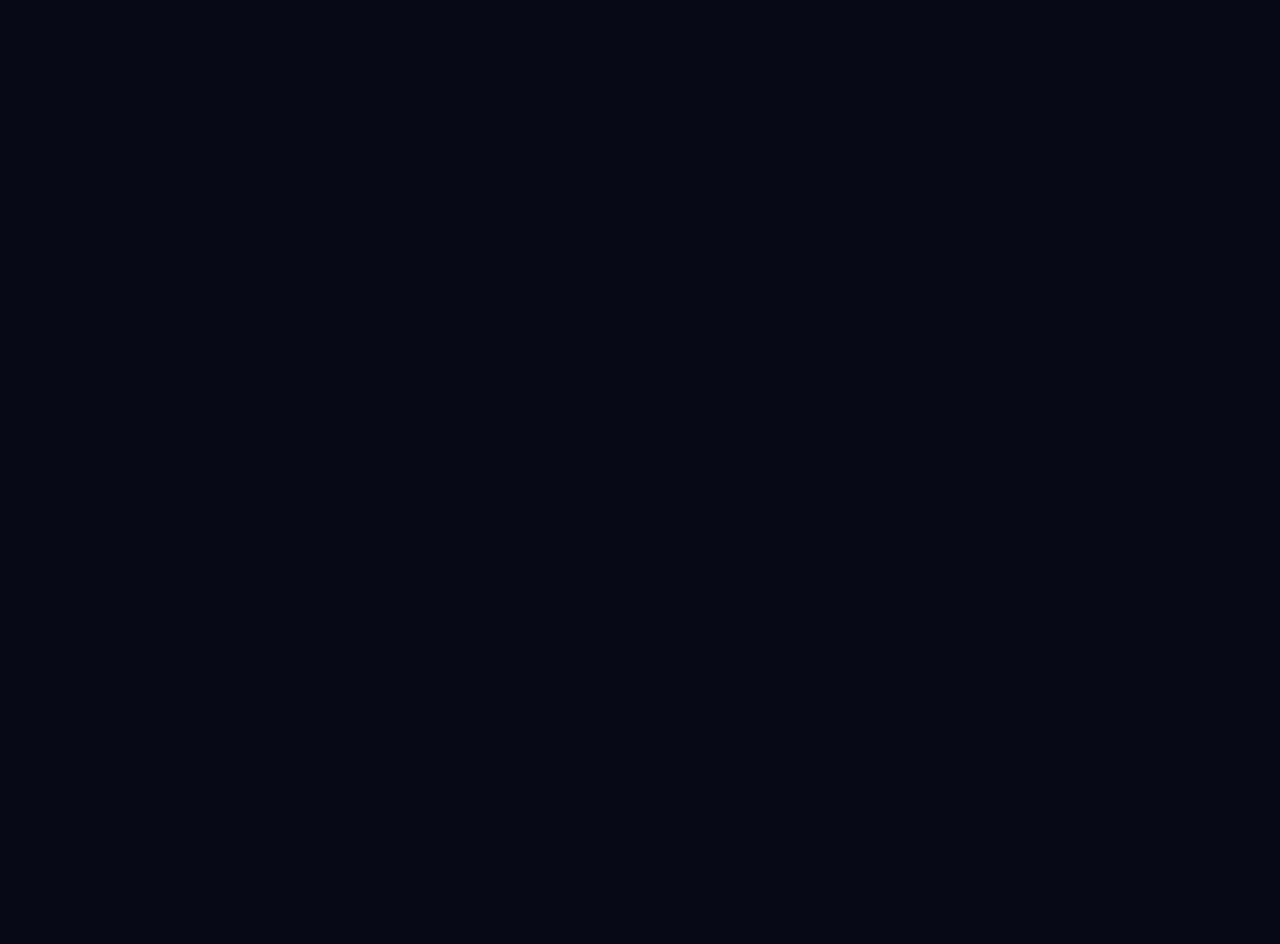
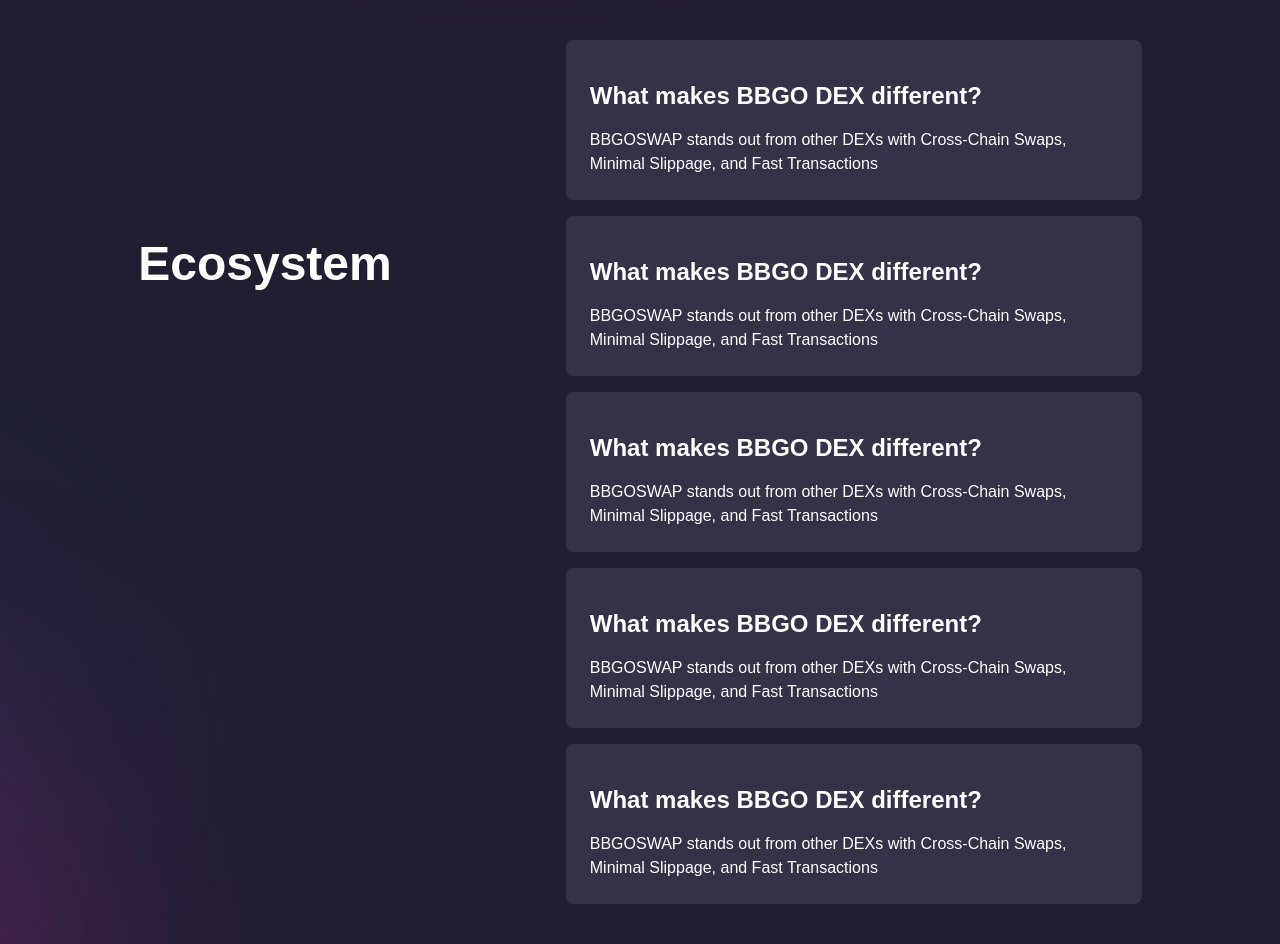
Before and after one commit to shashwat0802/BBGO-Swap, a React (Create React App) app: page / in a window 1280 px wide. Shown: the part 800-1744 px from the top of the page. Before the commit the page ends 800 px from the top, so only its background shows below. Built offline with nearby package versions, Linux system fonts and the light colour scheme.

Commit message:
section-2 complete

```diff
--- a/src/components/Section1.js
+++ b/src/components/Section1.js
@@ -67,7 +67,7 @@
             BBGOSwap is a community-supported DEX with cross- chain liquidity,
             an IDO launchpad, and a focus on sustainability.
           </p>
-          <div className="grid grid-cols-1 md:grid-cols-3 lg:grid-cols-5 text-center font-semibold my-8 ">
+          <div className="grid grid-cols-3  lg:grid-cols-5 text-center font-semibold my-8 ">
             <div className="crypto-wrapper">
               <img src={require('../img/eth.svg').default} alt="" />
               <p className="crypto-text">ETHEREUM</p>
@@ -81,14 +81,14 @@
               <p className="crypto-text">BNB</p>
             </div>
           </div>
-          <div className="grid grid-cols-1 md:grid-cols-3 md:gap-2 lg:gap-12">
-            <button className="border-white border-solid border-2 rounded-lg hoverable my-8 lg:px-4 py-4">
+          <div className="grid grid-cols-1 md:grid-cols-3 md:gap-2 lg:gap-12 ">
+            <button className="border-white border-solid border-2 rounded-lg hoverable lg:px-4 lg:py-4 py-2 my-2">
               Launch DEX
             </button>
-            <button className="border-white border-solid border-2 rounded-lg  hoverable my-8 lg:px-4 py-4">
+            <button className="border-white border-solid border-2 rounded-lg  hoverable lg:px-4 lg:py-4 py-2 my-2">
               Launch IDO
             </button>
-            <button className="border-white border-solid border-2 rounded-lg  hoverable my-8 lg:px-4 py-4">
+            <button className="border-white border-solid border-2 rounded-lg  hoverable lg:px-4 lg:py-4 py-2 my-2">
               Whitepaper
             </button>
           </div>
--- /dev/null
+++ b/src/components/Section2.js
@@ -0,0 +1,64 @@
+import React from 'react';
+import '../styles/landingPage.css';
+
+export default function Section2() {
+  return (
+    <section id="section-2">
+      <div className="container mx-auto w-[92%] py-8">
+        <div className="text-white md:flex justify-around">
+          <div className="flex flex-col justify-around items-center">
+            <h1 className="font-extrabold text-4xl md:text-5xl">Ecosystem</h1>
+            <img src={require('../img/ecosystem.svg').default} alt="" />
+          </div>
+          <div className="flex flex-col justify-around items-center">
+            <div className=" rounded-lg hoverable bg-[#333247] max-w-xl lg:p-6 p-4 my-2">
+              <h3 className="text-2xl font-semibold my-4">
+                What makes BBGO DEX different?
+              </h3>
+              <p>
+                BBGOSWAP stands out from other DEXs with Cross-Chain Swaps,
+                Minimal Slippage, and Fast Transactions
+              </p>
+            </div>
+            <div className=" rounded-lg hoverable bg-[#333247] max-w-xl lg:p-6 p-4 my-2">
+              <h3 className="text-2xl font-semibold my-4">
+                What makes BBGO DEX different?
+              </h3>
+              <p>
+                BBGOSWAP stands out from other DEXs with Cross-Chain Swaps,
+                Minimal Slippage, and Fast Transactions
+              </p>
+            </div>
+            <div className=" rounded-lg hoverable bg-[#333247] max-w-xl lg:p-6 p-4 my-2">
+              <h3 className="text-2xl font-semibold my-4">
+                What makes BBGO DEX different?
+              </h3>
+              <p>
+                BBGOSWAP stands out from other DEXs with Cross-Chain Swaps,
+                Minimal Slippage, and Fast Transactions
+              </p>
+            </div>
+            <div className=" rounded-lg hoverable bg-[#333247] max-w-xl lg:p-6 p-4 my-2">
+              <h3 className="text-2xl font-semibold my-4">
+                What makes BBGO DEX different?
+              </h3>
+              <p>
+                BBGOSWAP stands out from other DEXs with Cross-Chain Swaps,
+                Minimal Slippage, and Fast Transactions
+              </p>
+            </div>
+            <div className=" rounded-lg hoverable bg-[#333247] max-w-xl lg:p-6 p-4 my-2">
+              <h3 className="text-2xl font-semibold my-4">
+                What makes BBGO DEX different?
+              </h3>
+              <p>
+                BBGOSWAP stands out from other DEXs with Cross-Chain Swaps,
+                Minimal Slippage, and Fast Transactions
+              </p>
+            </div>
+          </div>
+        </div>
+      </div>
+    </section>
+  );
+}
--- a/src/pages/LandingPage.js
+++ b/src/pages/LandingPage.js
@@ -1,5 +1,6 @@
 import React from 'react';
 import Section1 from '../components/Section1';
+import Section2 from '../components/Section2';
 
 export default function LandingPage() {
   return (
@@ -7,6 +8,7 @@
       <div id="section-1-wrapper">
         <Section1 />
       </div>
+      <Section2 />
     </>
   );
 }
--- a/src/styles/landingPage.css
+++ b/src/styles/landingPage.css
@@ -21,3 +21,8 @@
   background-position: center;
   height: 100vh;
 }
+
+#section-2 {
+  background-image: url('../img/section-2.svg');
+  background-position: center;
+}
```
Also changed, not shown: src/img/ecosystem.svg (added), src/img/section-2.svg (added).
